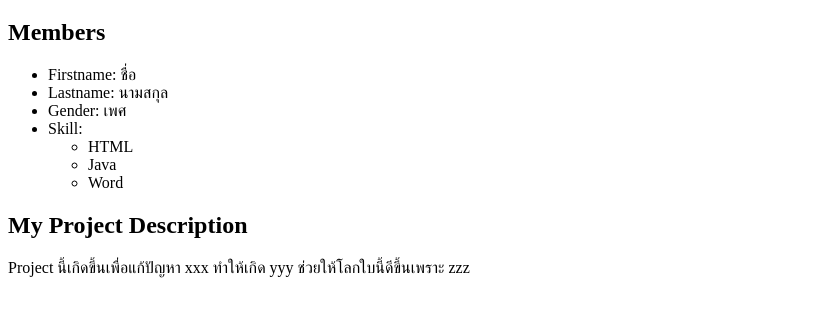
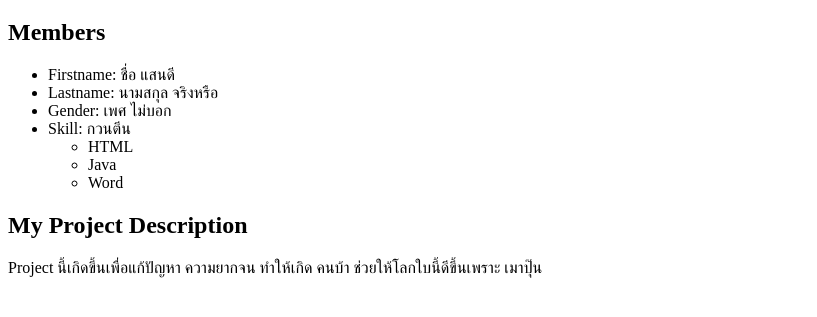
Before and after one commit to patrick-mint/MAN, a plain HTML site: page index.html in a window 1280 px wide. Shown: the part 61-378 px from the top of the page, without its empty margins (0-817 px from the left). Drawn offline with Linux system fonts and the light colour scheme.

Commit message:
update details from M

```diff
--- a/index.html
+++ b/index.html
@@ -13,16 +13,16 @@
         <h2>Members</h2>
         <ul>
             <li>
-                Firstname: ชื่อ
+                Firstname: ชื่อ แสนดี
             </li>
             <li>
-                Lastname: นามสกุล
+                Lastname: นามสกุล จริงหรือ
             </li>
             <li>
-                Gender: เพศ
+                Gender: เพศ ไม่บอก
             </li>
             <li>
-                Skill:
+                Skill: กวนตีน
                 <ul>
                     <li>HTML</li>
                     <li>Java</li>
@@ -31,7 +31,7 @@
             </li>
         </ul>
         <h2>My Project Description</h2>
-        <p>Project นี้เกิดขึ้นเพื่อแก้ปัญหา xxx ทำให้เกิด yyy ช่วยให้โลกใบนี้ดีขึ้นเพราะ zzz</p>
+        <p>Project นี้เกิดขึ้นเพื่อแก้ปัญหา ความยากจน ทำให้เกิด คนบ้า ช่วยให้โลกใบนี้ดีขึ้นเพราะ เมาปุ๊น</p>
 
     </div>
 </body>
```
